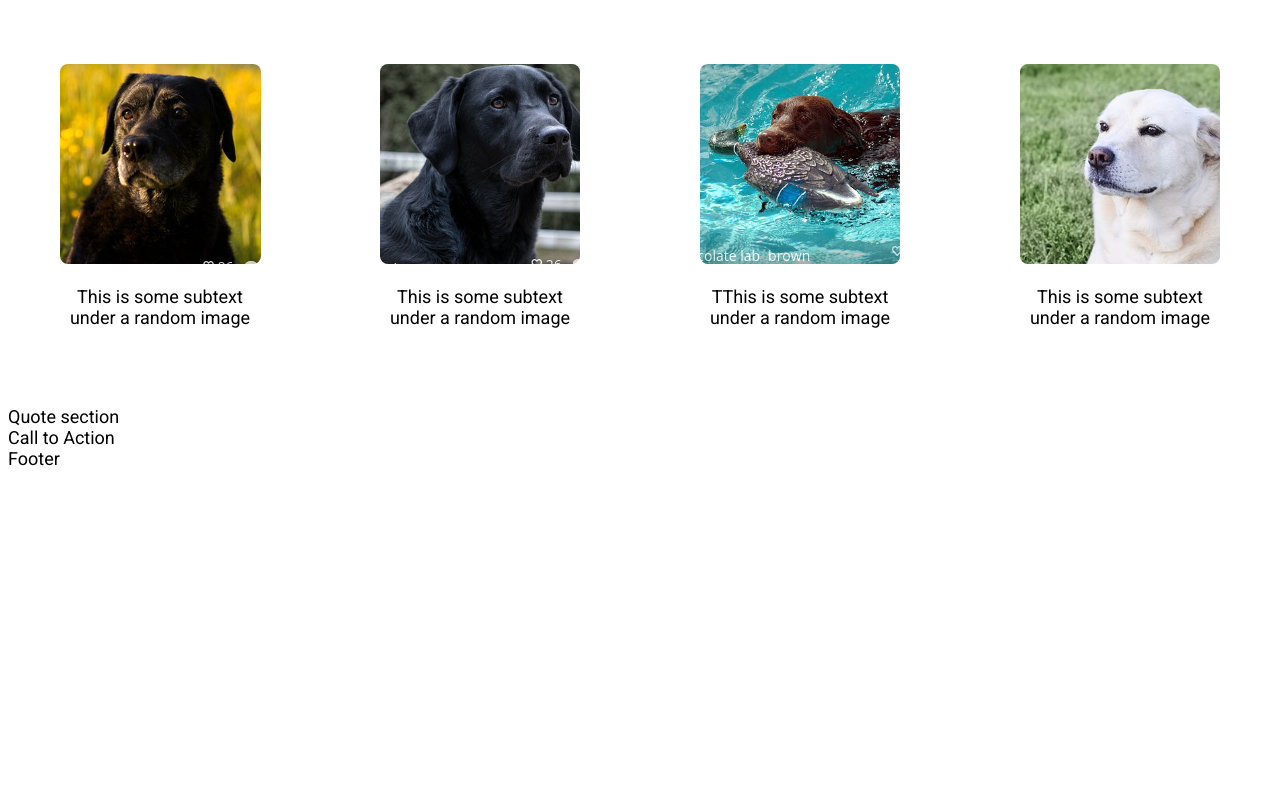
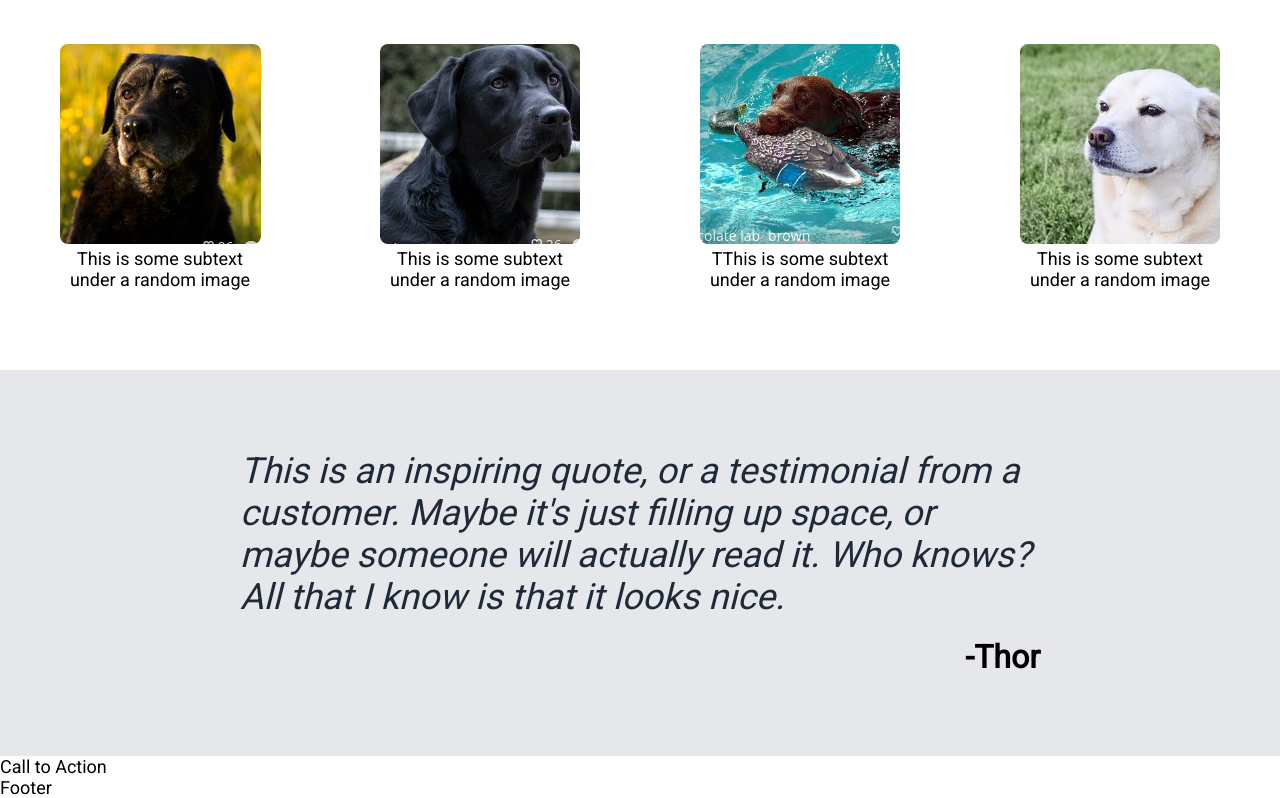
Before and after one commit to Scoce/Odin-LandingPage, a plain HTML site: page index.html in a window 1280 px wide. Shown: the part 648-1446 px from the top of the page. Before the commit the page ends 1125 px from the top, so only its background shows below. Drawn offline with Linux system fonts and the light colour scheme.

Commit message:
Adds quote section

```diff
--- a/index.html
+++ b/index.html
@@ -47,8 +47,11 @@
         </div>
     </div>
     <div class="quote">
-        Quote section
-    </div>
+        <div class="quote container">
+        <p class="quotetext">This is an inspiring quote, or a testimonial from a customer. Maybe it's just filling up space, or maybe someone will actually read it. Who knows? All that I know is that it looks nice.</p>
+        <p class="quoteattrib">-Thor</p>
+        </div>
+        </div>
     <div class="calltoaction">
         Call to Action
     </div>
--- a/style.css
+++ b/style.css
@@ -1,6 +1,10 @@
 * {
     font-family: "Roboto", sans-serif;
     font-size: 18px;
+    margin-block-start: 0px;
+    margin-block-end: 0px;
+    margin-inline-start: 0px;
+    margin-inline-end: 0px;
 
 }
 
@@ -50,8 +54,8 @@ a {
     align-items: center;
     flex-grow:1;
     flex-basis: 0;
-    padding-top:60px;
-    padding-bottom: 60px;
+    padding-top:80px;
+    padding-bottom: 80px;
     gap:100px;
     flex-wrap:wrap;
 }
@@ -97,8 +101,8 @@ a {
     align-items: center;
     justify-content: center;
     gap:60px;
-    padding-top: 60px;
-    padding-bottom: 60px;
+    padding-top: 80px;
+    padding-bottom: 80px;
 }
 
 .cards {
@@ -106,6 +110,7 @@ a {
     align-items: center;
     justify-content: center;
     gap:120px;
+    flex-wrap: wrap;
 }
 
 .card1, .card2, .card3, .card4 {
@@ -123,3 +128,27 @@ a {
     font-weight: 900;
     color: #1f2937;
 }
+
+.quote {
+    background-color: #e5e7eb;
+    display:flex;
+    flex-direction: column;
+    align-items: center;
+    justify-content: center;
+    width: auto;
+    gap:20px;
+}
+
+.quotetext {
+    width: 800px;
+    font-size: 36px;
+    color:#1f2937;
+    font-style: italic;
+    padding-top:80px;
+}
+.quoteattrib {
+    align-self: flex-end;
+    font-size: 32px;
+    font-weight: 800;
+    padding-bottom: 80px;
+}
```
